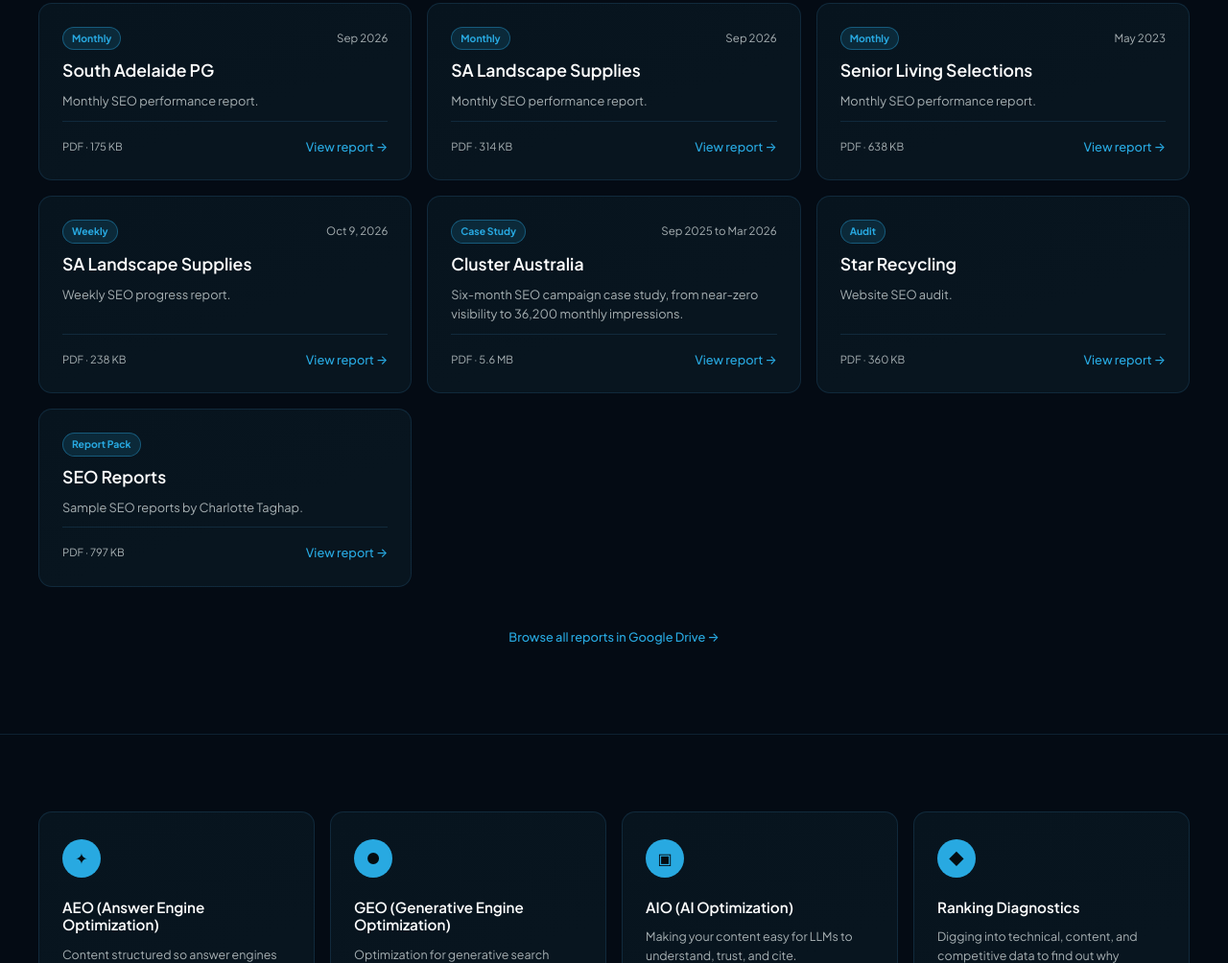
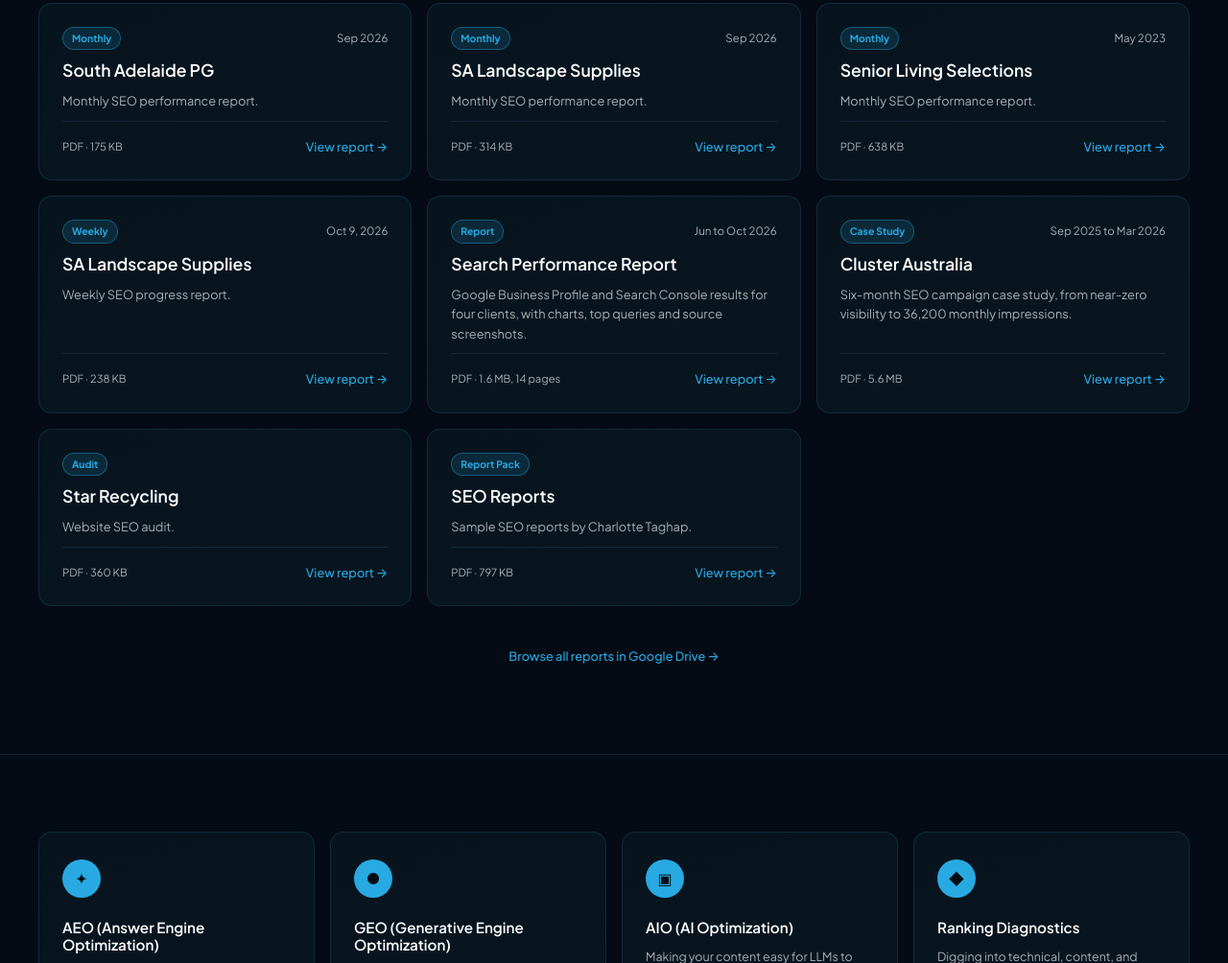
Before and after one commit to charlottetaghap/seospecialist, a plain HTML site: page index.html in a window 1280 px wide. Shown: the part 5093-6097 px from the top of the page at 96% size. Drawn offline with Linux system fonts and the light colour scheme.

Commit message:
Reporting: add Search Performance Report (GBP and Search Console, Jun to Oct 2026)
Co-Authored-By: Claude Sonnet 5.5 <noreply@anthropic.com>
Claude-Session: https://claude.ai/code/session_01W5jXw36oCKC784HMwTcfNx

```diff
--- a/index.html
+++ b/index.html
@@ -398,6 +398,15 @@
             </div>
           </article>
           <article class="card rpt" data-cat="case">
+            <div class="rpt__top"><span class="rpt__tag">Report</span><span class="rpt__period">Jun to Oct 2026</span></div>
+            <h3>Search Performance Report</h3>
+            <p>Google Business Profile and Search Console results for four clients, with charts, top queries and source screenshots.</p>
+            <div class="rpt__foot">
+              <span class="rpt__file">PDF &middot; 1.6 MB, 14 pages</span>
+              <a class="more rpt__open" href="reports/Search_Performance_Report_Nov2026.pdf" data-preview="reports/Search_Performance_Report_Nov2026.pdf#view=FitH" data-title="Search Performance Report (Report, Jun to Oct 2026)" data-direct target="_blank" rel="noopener">View report &rarr;</a>
+            </div>
+          </article>
+          <article class="card rpt" data-cat="case">
             <div class="rpt__top"><span class="rpt__tag">Case Study</span><span class="rpt__period">Sep 2025 to Mar 2026</span></div>
             <h3>Cluster Australia</h3>
             <p>Six-month SEO campaign case study, from near-zero visibility to 36,200 monthly impressions.</p>
```
Also changed, not shown: 1 other file.
